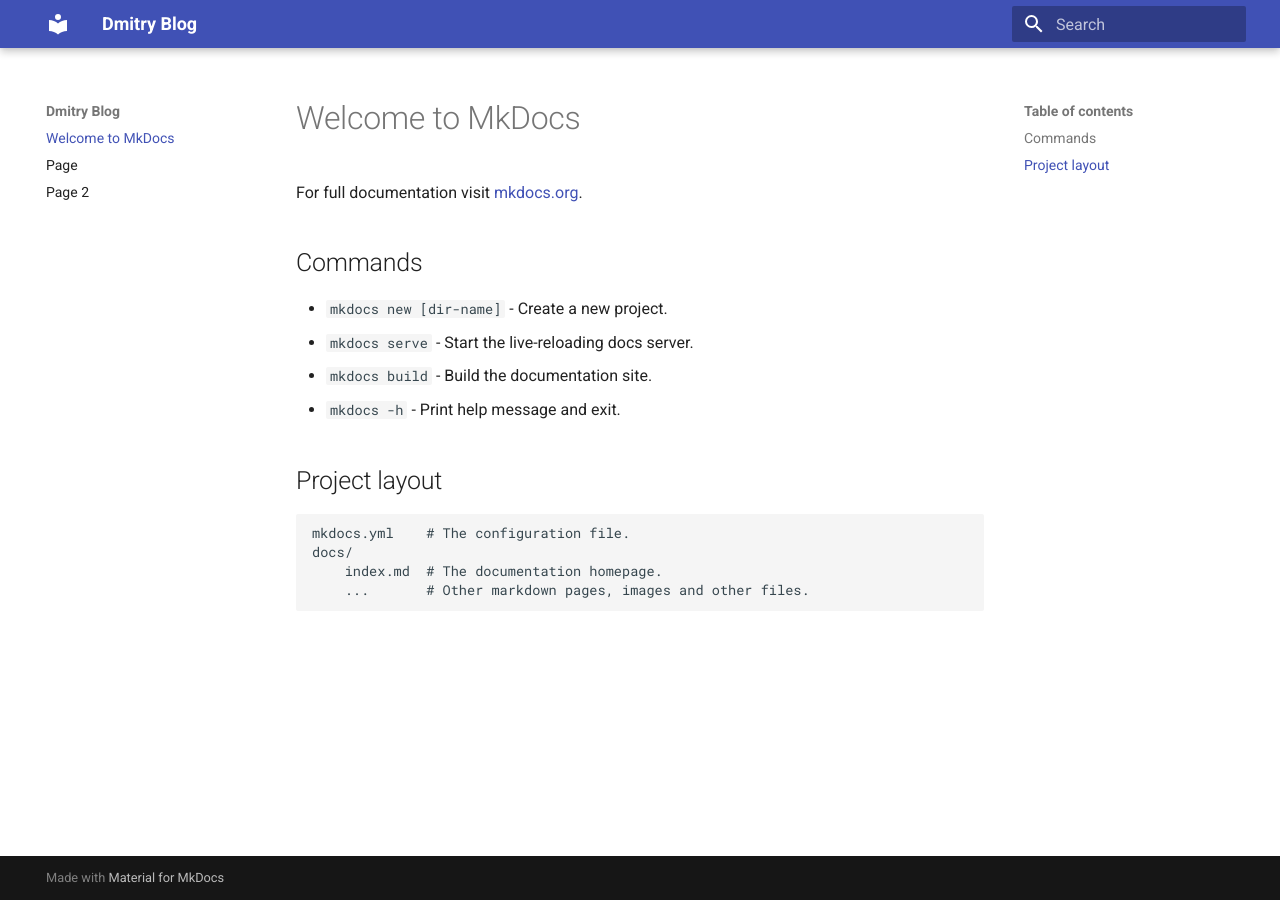
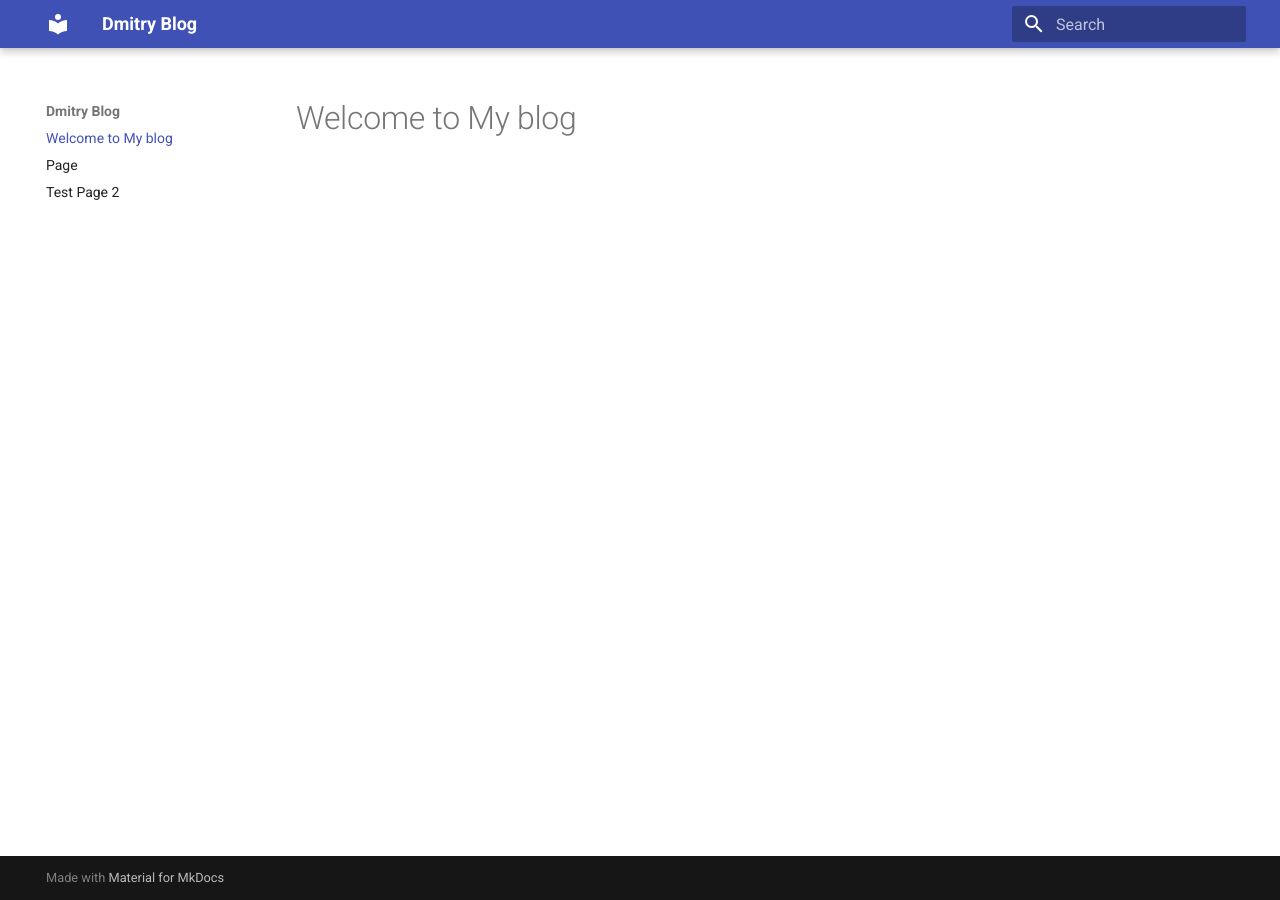
Before and after one commit to DmitryFedoreev/my-blog, an MkDocs documentation site: the page built from docs/index.md, in a window 1280 px wide. Built offline with MkDocs 1.6.1 and Material for MkDocs 9.7.7, drawn with Linux system fonts in a browser that asks for light colours.

Commit message:
commit 1

```diff
--- a/docs/index.md
+++ b/docs/index.md
@@ -1,17 +1 @@
-# Welcome to MkDocs
-
-For full documentation visit [mkdocs.org](https://www.mkdocs.org).
-
-## Commands
-
-* `mkdocs new [dir-name]` - Create a new project.
-* `mkdocs serve` - Start the live-reloading docs server.
-* `mkdocs build` - Build the documentation site.
-* `mkdocs -h` - Print help message and exit.
-
-## Project layout
-
-    mkdocs.yml    # The configuration file.
-    docs/
-        index.md  # The documentation homepage.
-        ...       # Other markdown pages, images and other files.
+# Welcome to My blog
--- a/docs/shell.md
+++ b/docs/shell.md
@@ -1,4 +1,4 @@
-# Page 2
+# Test Page 2
 
 - list
 - list 2
```
